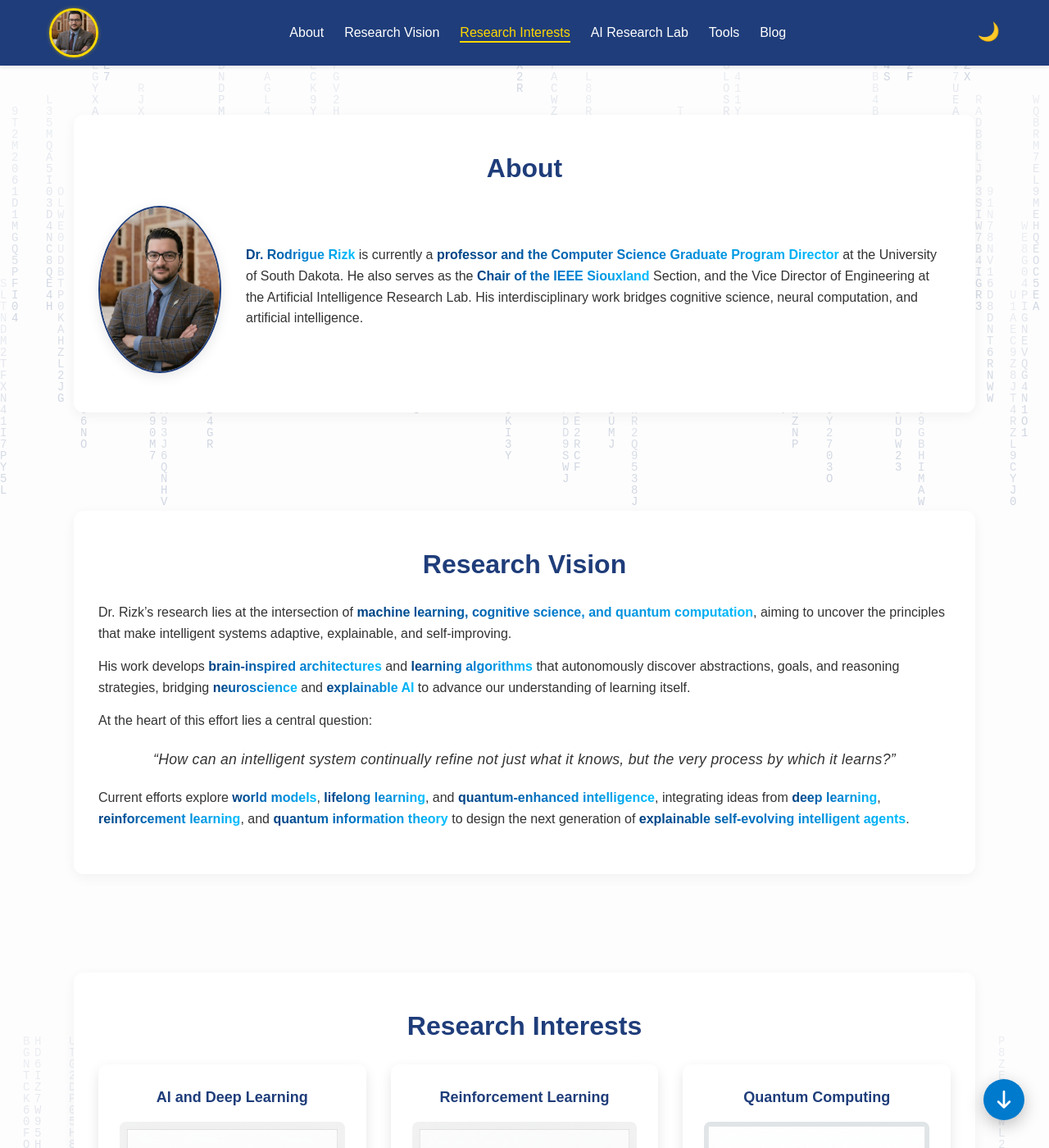
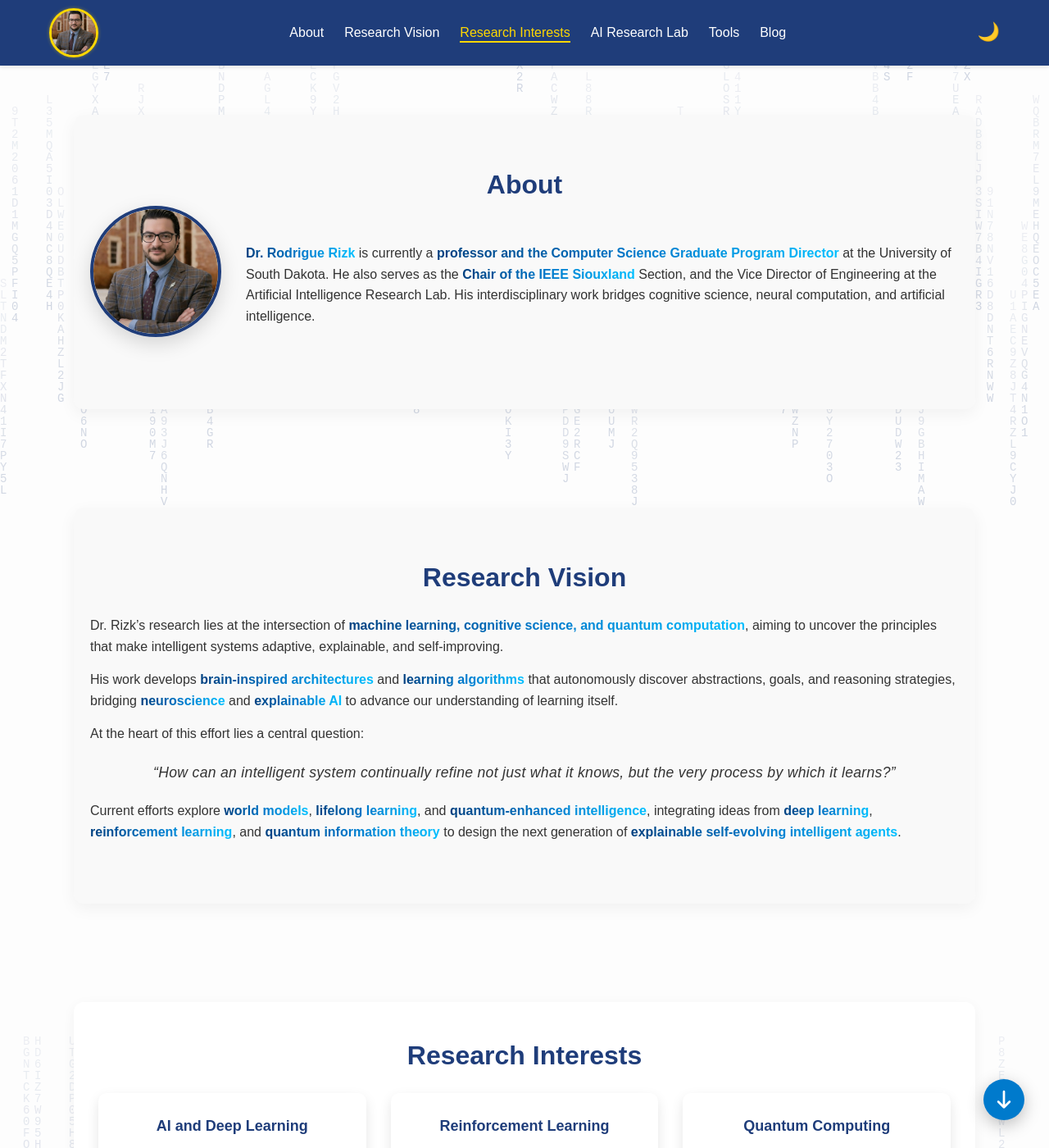
Before and after one commit to rodriguerizk/rodriguerizk.github.io, a Jekyll site: the page index.html, which Jekyll copies as it is, in a window 1280 px wide and 1400 px high. Shown: the whole window at 82% size. Built offline with Jekyll 4.4.1, drawn with Linux system fonts in a browser that asks for light colours; nearby versions of some CDN libraries.

Commit message:
Update style.css

```diff
--- a/css/style.css
+++ b/css/style.css
@@ -1631,28 +1631,39 @@ body.dark .tool-btn:hover {
 
 
 /* Profile pic in about me section */
+.about {
+  position: relative;
+  padding: 60px 20px; /* section padding */
+  background-color: #f9f9f9; /* optional light background */
+  border-radius: 12px;
+  max-width: 1100px;
+  margin: 60px auto;
+  box-shadow: 0 6px 20px rgba(0,0,0,0.05);
+}
 
 .about-content {
   display: flex;
   align-items: center;
-  gap: 30px; /* space between picture and text */
-  flex-wrap: wrap; /* wraps on smaller screens */
-  margin-top: 20px;
+  gap: 30px;
+  flex-wrap: wrap;
 }
 
 .profile-pic-container {
-  flex: 0 0 150px; /* fixed width for picture */
+  flex: 0 0 160px;
+  position: relative;
 }
 
 .profile-pic-about {
-  width: 100%;
-  border-radius: 50%; /* circular profile pic */
+  width: 160px;
+  height: 160px;
+  border-radius: 50%;
   object-fit: cover;
-  box-shadow: 0 4px 15px rgba(0,0,0,0.1); /* subtle shadow */
-  border: 2px solid #1f3d7a; /* optional professional border */
-}
-
-/* About text styling */
+  border: 4px solid #1f3d7a; /* professional border */
+  box-shadow: 0 8px 25px rgba(0,0,0,0.15); /* subtle floating effect */
+  position: relative;
+  top: -20px; /* slight overlap effect */
+}
+
 .about-text {
   flex: 1;
   font-size: 16px;
@@ -1660,7 +1671,7 @@ body.dark .tool-btn:hover {
   color: #333;
 }
 
-/* Responsive: stack image on top for small screens */
+/* Responsive: stack picture on top for small screens */
 @media (max-width: 768px) {
   .about-content {
     flex-direction: column;
@@ -1668,9 +1679,13 @@ body.dark .tool-btn:hover {
     text-align: center;
   }
 
-  .profile-pic-container {
-    flex: none;
-    width: 150px;
-    margin-bottom: 20px;
-  }
-}
+  .profile-pic-about {
+    top: 0; /* remove overlap on mobile */
+    width: 140px;
+    height: 140px;
+  }
+
+  .about-text {
+    margin-top: 15px;
+  }
+}
```
